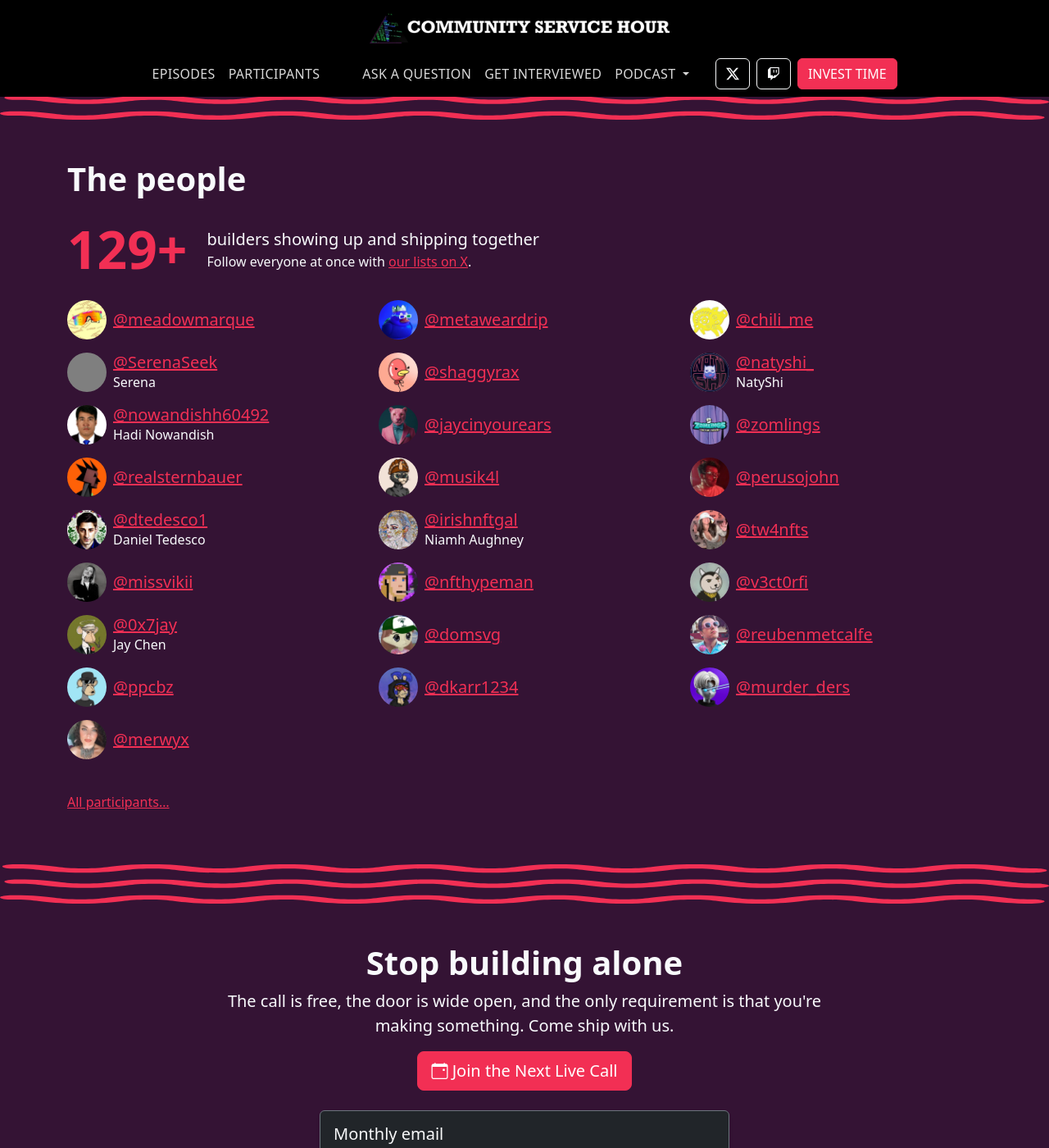
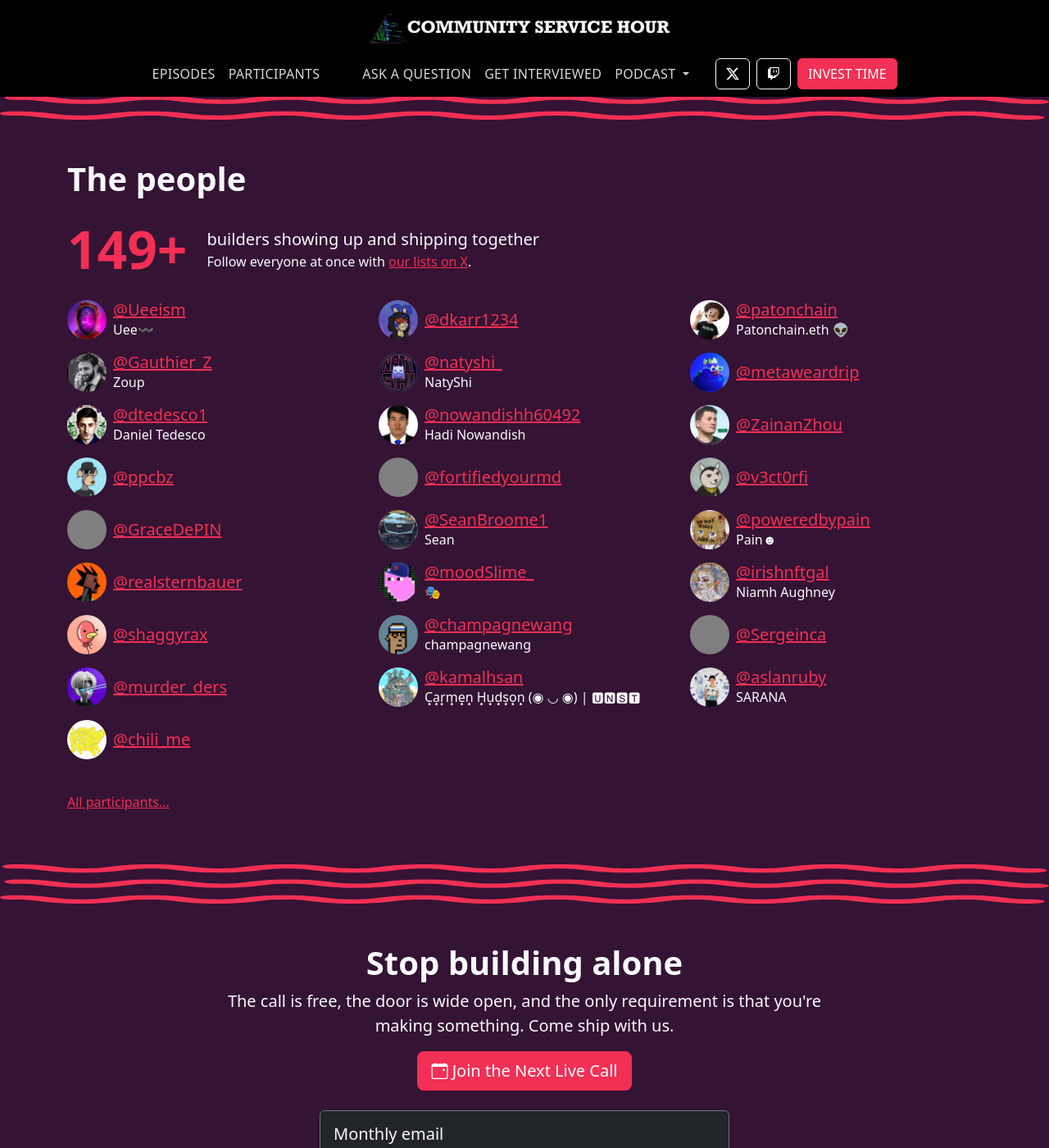
Before and after one commit to community-service/hour.gg, a Jekyll site: the page built from index.html, in a window 1280 px wide and 1400 px high, scrolled down 3902 px. Shown: the whole window at 82% size. Built offline with Jekyll 4.4.1, drawn with Linux system fonts in a browser that asks for light colours.

Commit message:
add participant data

```diff
--- a/_data/participants.yml
+++ b/_data/participants.yml
@@ -344,8 +344,8 @@ lana_lux:
   x: lana_lux
   name: ???
 lazererik:
-  x: lazererik #TinyVikingsNFT
-  name: Lars # https://x.com/lazererik
+  x: LazerErik # TinyVikingsNFT
+  name: Lars # https://x.com/LazerErik
   ethereum: "0x6bf8FF99B6F469bA684A510Ae7DA4D636258557d"
 lil_astr_0:
   x: lil_astr_0
@@ -432,8 +432,8 @@ tommybytes:
   name: ???
   ethereum: "0x32DbdcFe81043c8F90d66D6aDe66A5C9739784d2" # https://x.com/tommybytes > https://allmylinks.com/tommybytes
 ulticrypto:
-  x: ulticrypto
-  name: Neil # https://x.com/ulticrypto > https://x.com/dyvexyz > www.dyve.xyz
+  x: UltiCrypto
+  name: Ulti
   github: ulticrypto # from pull request (don't think it's connected elsewhere)
   ethereum: "0x14759b2e39Aab546d8b47342977e06aB5668290C" # https://x.com/UltiCrypto/status/1473365507755675655
 ynnitan:
@@ -469,3 +469,63 @@ jaycinyourears:
 phillipsiu1:
   x: phillipsiu1
   name: ???
+"0xmastersifu":
+  x: "0xMasterSifu"
+  name: GrandMasterSifu
+8l4nc0:
+  x: "8l4nc0"
+  name: Jose Blanco
+ab_jhaleel:
+  x: Ab_Jhaleel
+  name: Aebeeh
+aslanruby:
+  x: aslanruby
+  name: SARANA
+bigfishimagery:
+  x: BIGFISHIMAGERY
+  name: "BIGFISHIMAGERY 📷📸"
+captainmorie:
+  x: CaptainMorie
+  name: "Captain💀🌎"
+champagnewang:
+  x: champagnewang
+  name: champagnewang
+gauthier_z:
+  x: Gauthier_Z
+  name: Zoup
+kamalhsan:
+  x: kamalhsan
+  name: "C͙a͙r͙m͙e͙n͙ H͙u͙d͙s͙o͙n͙ (◉ ◡ ◉) | 🆄🅽🆂🆃"
+moodslime_:
+  x: moodSlime_
+  name: "🎭"
+patonchain:
+  x: patonchain
+  name: "Patonchain.eth 👽"
+poweredbypain:
+  x: poweredbypain
+  name: "Pain☻"
+seanbroome1:
+  x: SeanBroome1
+  name: Sean
+solmirito:
+  x: SolMirito
+  name: ???
+toolipse:
+  x: toolipse
+  name: Thomas L-J
+ueeism:
+  x: Ueeism
+  name: "Uee〰️"
+fortifiedyoumd:
+  x: fortifiedyourmd
+  name: ???
+gracedepin:
+  x: GraceDePIN
+  name: ???
+sergeinca:
+  x: Sergeinca
+  name: ???
+zainanzhou:
+  x: ZainanZhou
+  name: ???
```
Also changed, not shown: _episodes/2023-11-28-episode-103.md (+7 -7 lines), _episodes/2024-05-14-episode-122.md (+1 -1 lines), assets/participants/0xmastersifu.webp (added), assets/participants/8l4nc0.webp (added), assets/participants/ab_jhaleel.webp (added), assets/participants/aslanruby.webp (added), assets/participants/bigfishimagery.webp (added), assets/participants/captainmorie.webp (added), assets/participants/champagnewang.webp (added), assets/participants/gauthier_z.webp (added), assets/participants/kamalhsan.webp (added), assets/participants/moodslime_.webp (added), assets/participants/patonchain.webp (added), assets/participants/poweredbypain.webp (added), 5 more files.
